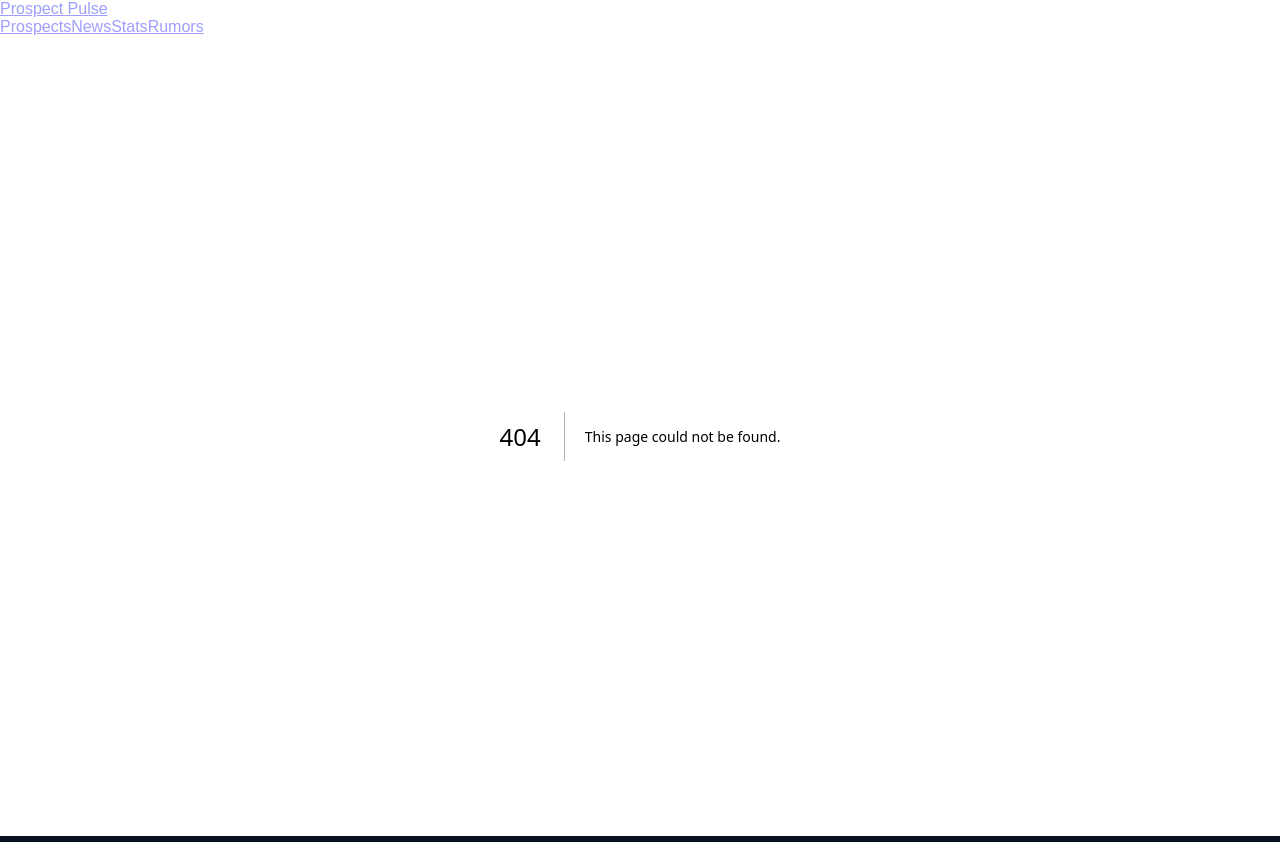
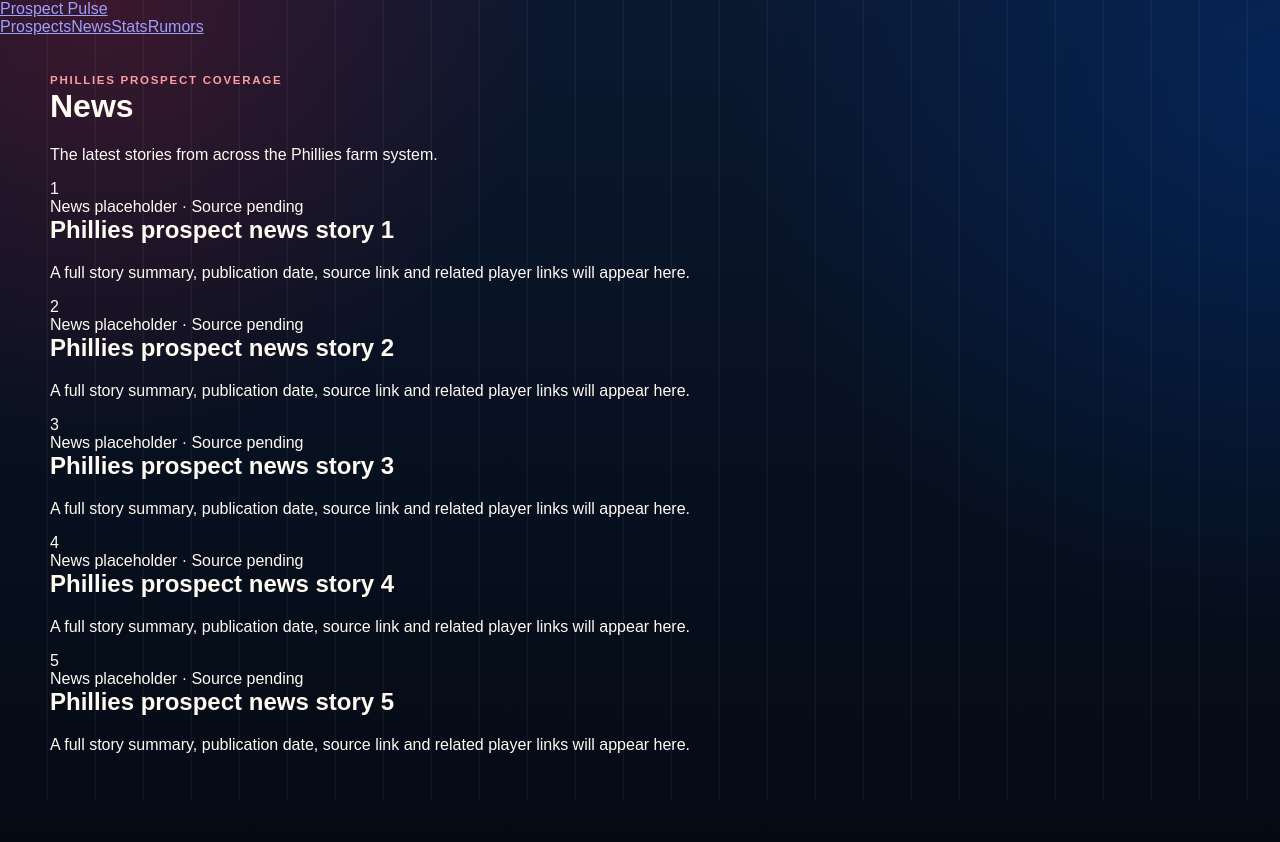
Before and after one commit to travtrego/phillies-prospect-pulse, a Next.js app: page /news in a window 1280 px wide. Before the commit this address had no page. Built offline with nearby package versions, Linux system fonts and the light colour scheme.

Commit message:
Add full news page

```diff
--- /dev/null
+++ b/app/news/page.tsx
@@ -0,0 +1,24 @@
+export default function NewsPage() {
+  return (
+    <main>
+      <header className="pageHeader">
+        <span className="eyebrow">Phillies prospect coverage</span>
+        <h1>News</h1>
+        <p>The latest stories from across the Phillies farm system.</p>
+      </header>
+
+      <section className="fullStoryFeed">
+        {[1, 2, 3, 4, 5].map((story) => (
+          <article className="fullStory" key={story}>
+            <span className="storyNumber">{story}</span>
+            <div>
+              <span className="storyMeta">News placeholder · Source pending</span>
+              <h2>Phillies prospect news story {story}</h2>
+              <p>A full story summary, publication date, source link and related player links will appear here.</p>
+            </div>
+          </article>
+        ))}
+      </section>
+    </main>
+  );
+}
```
